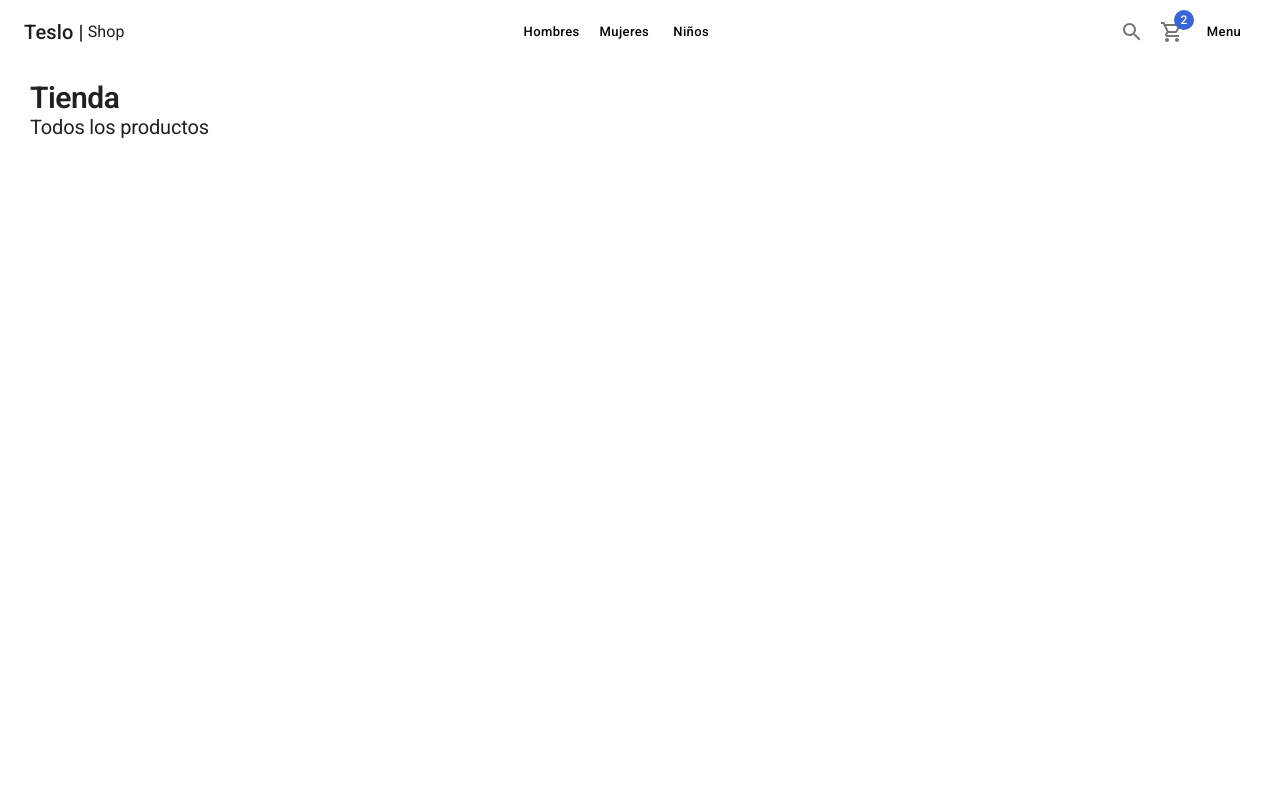
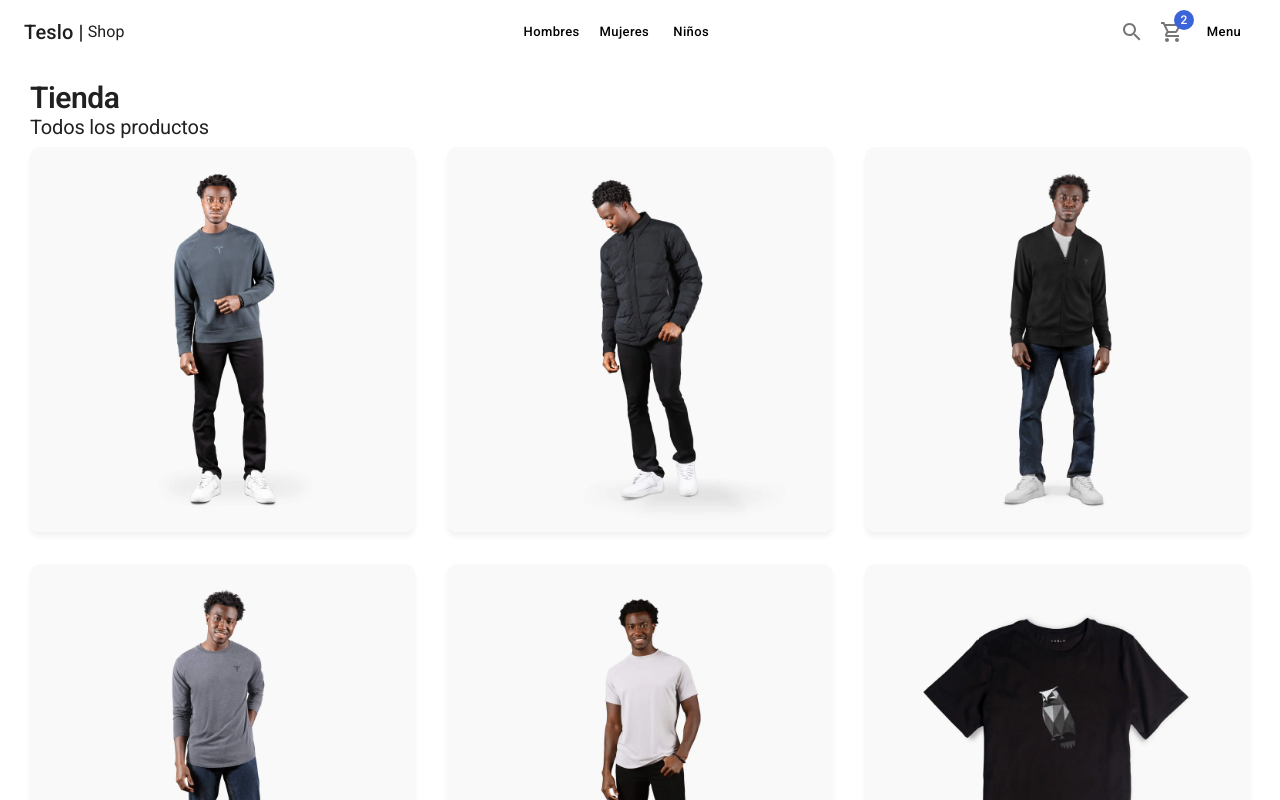
Before and after one commit to jluquer/nextjs-fh, a Next.js app in the folder 05-teslo-shop/: page / in a window 1280 px wide. Shown: the top 800 px of the page. Built offline with nearby package versions, Linux system fonts and the light colour scheme.

Commit message:
temporal home

```diff
--- a/05-teslo-shop/pages/index.tsx
+++ b/05-teslo-shop/pages/index.tsx
@@ -1,5 +1,7 @@
+import { Card, CardActionArea, CardMedia, Grid, Typography } from "@mui/material";
+
 import { ShopLayout } from "@/components/layouts";
-import { Typography } from "@mui/material";
+import { initialData } from "@/database/products";
 
 export default function Home() {
   return (
@@ -13,6 +15,22 @@
       <Typography variant="h2" sx={{ mb: 1 }}>
         Todos los productos
       </Typography>
+
+      <Grid container spacing={4}>
+        {initialData.products.map((product) => (
+          <Grid item xs={6} sm={4} key={product.slug}>
+            <Card>
+              <CardActionArea>
+                <CardMedia
+                  component={"img"}
+                  image={`products/${product.images[0]}`}
+                  alt={product.title}
+                />
+              </CardActionArea>
+            </Card>
+          </Grid>
+        ))}
+      </Grid>
     </ShopLayout>
   );
 }
```
